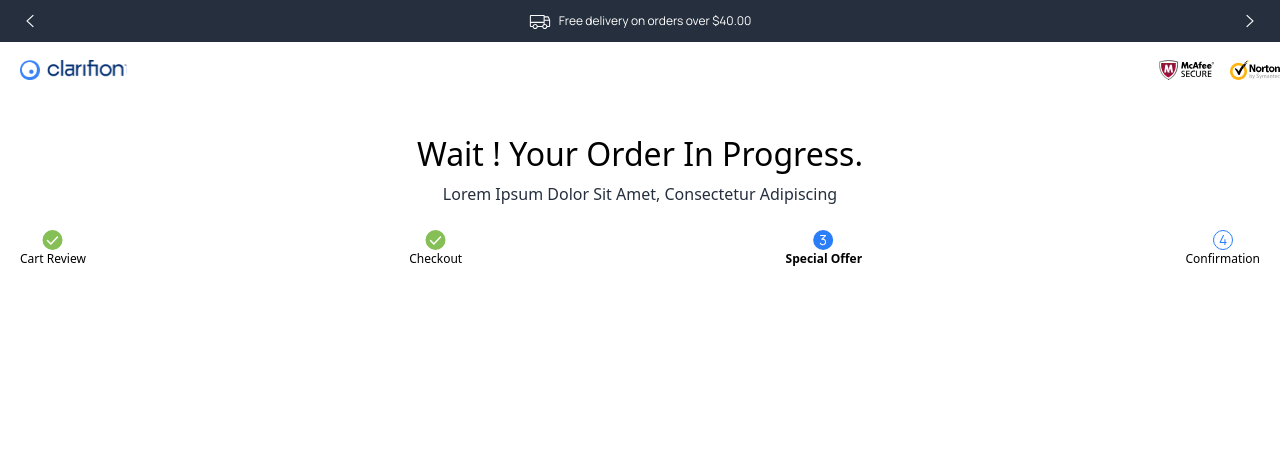
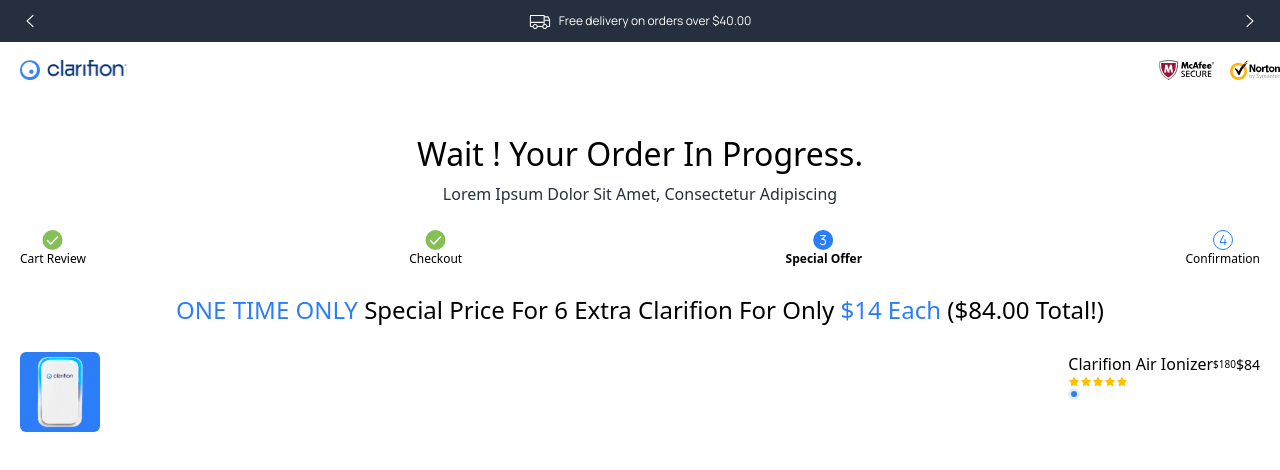
Before and after one commit to EmiLoKiJu/clarifion, a React (Vite) app: page / in a window 1280 px wide. Shown: the top 470 px of the page. Built offline with nearby package versions, Linux system fonts and the light colour scheme.

Commit message:
Add multiple color text, add clarifion image with offer

```diff
--- a/src/components/Clarifion.jsx
+++ b/src/components/Clarifion.jsx
@@ -4,6 +4,9 @@
 import checkedstep from '@/assets/checked-step.svg';
 import currentstep from '@/assets/current-step.svg';
 import futurestep from '@/assets/future-step.svg';
+import star from '@/assets/star-filled.svg';
+import smallcircle from '@/assets/small-circle.svg';
+import clarifion from '@/assets/clarifion-nobg.svg';
 
 const Clarifion = ()=> {
   return(
@@ -37,6 +40,36 @@
           Confirmation
         </div>
       </div>
+      <div className='text-3xl text-center py-6'>
+        <span className="text-blue2">ONE TIME ONLY </span>
+        <span className="text-black">Special Price For 6 Extra Clarifion For Only </span>
+        <span className="text-blue2">$14 Each </span>
+        <span className="text-black">($84.00 Total!)</span>
+      </div>
+      <div className='w-full'>
+        <div className='flex justify-between w-full'>
+          <img className='bg-blue2 rounded-md' src={clarifion} alt="clarifionIMG" />
+          <div>
+            <div className='flex justify-between'>
+              Clarifion Air Ionizer
+              <div className='flex justify-between items-center'>
+                <div className='text-sm'>$180</div>
+                <div className='text-[14px]'>$84</div>
+              </div>
+            </div>
+            <div className='flex'>
+              <img src={star} alt="star" />
+              <img src={star} alt="star" />
+              <img src={star} alt="star" />
+              <img src={star} alt="star" />
+              <img src={star} alt="star" />
+            </div>
+            <div>
+              <img src={smallcircle} alt="O" />
+            </div>
+          </div>
+        </div>
+      </div>
 
     </div>
   );
```
Also changed, not shown: src/assets/small-circle.svg (added).
